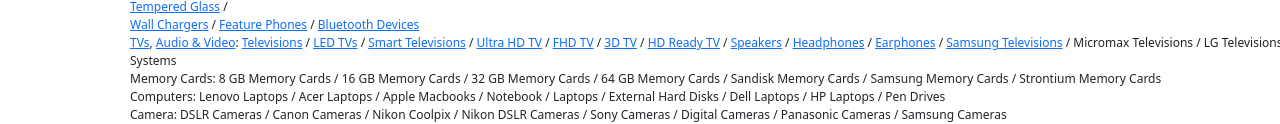
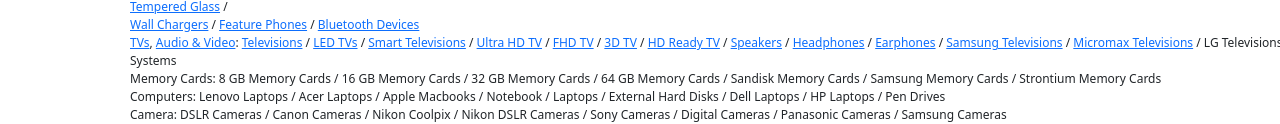
Before and after one commit to shubham-sharma-2323/Snapdeal-clone, a plain HTML site: page index.html in a window 1280 px wide. Shown: the part 4731-4855 px from the top of the page. Drawn offline with nearby package versions, Linux system fonts and the light colour scheme.

Commit message:
added some links

```diff
--- a/index.html
+++ b/index.html
@@ -261,7 +261,7 @@
 <div class="bottomest">
        <a href="#">Mobiles</a>: <a href="#">4G Mobiles</a> / <a href="#">Smartphones</a> / <a href="#">Samsung Mobiles</a> / <a href="#">Micromax Mobiles</a> / <a href="#">Lenovo Mobiles</a> / <a href="#">iPhones</a> / <a href="#">Vivo Mobiles</a> / <a href="#">Oppo Mobiles</a> / <a href="#">Intex Mobiles</a> / <a href="#">Asus Mobiles</a><br>
        <a href="#">Mobiles Accessories</a>: <a href="#">Mobile Covers</a> / <a href="#">Leather Mobile Covers</a> / <a href="#">Printed Back Covers</a> / <a href="#">10000mAh Power Banks</a> / <a href="#">Ambrane Power Banks</a> / <a href="#">Intex Power Banks</a> / <a href="#">VR Headsets</a> / <a href="#">Smart Watches</a> / <a href="#">Smart Bands</a> / <a href="#">Fitness Bands</a> / <a href="#">Tempered Glass</a> /<br> <a href="#">Wall Chargers</a> / <a href="#">Feature Phones</a> / <a href="#">Bluetooth Devices</a><br>
-       <a href="#">TVs</a>, <a href="#">Audio & Video</a>: <a href="#">Televisions</a> / <a href="#">LED TVs</a> / <a href="#">Smart Televisions</a> / <a href="#">Ultra HD TV</a> / <a href="#">FHD TV</a> / <a href="#">3D TV</a> / <a href="#">HD Ready TV</a> / <a href="#">Speakers</a> / <a href="#">Headphones</a> / <a href="#">Earphones</a> / <a href="#">Samsung Televisions</a> / Micromax Televisions / LG Televisions / Home Theatre Systems<br>
+       <a href="#">TVs</a>, <a href="#">Audio & Video</a>: <a href="#">Televisions</a> / <a href="#">LED TVs</a> / <a href="#">Smart Televisions</a> / <a href="#">Ultra HD TV</a> / <a href="#">FHD TV</a> / <a href="#">3D TV</a> / <a href="#">HD Ready TV</a> / <a href="#">Speakers</a> / <a href="#">Headphones</a> / <a href="#">Earphones</a> / <a href="#">Samsung Televisions</a> / <a href="#">Micromax Televisions</a> / LG Televisions / Home Theatre Systems<br>
 Memory Cards: 8 GB Memory Cards / 16 GB Memory Cards / 32 GB Memory Cards / 64 GB Memory Cards / Sandisk Memory Cards / Samsung Memory Cards / Strontium Memory Cards<br>
 Computers: Lenovo Laptops / Acer Laptops / Apple Macbooks / Notebook / Laptops / External Hard Disks / Dell Laptops / HP Laptops / Pen Drives<br>
 Camera: DSLR Cameras / Canon Cameras / Nikon Coolpix / Nikon DSLR Cameras / Sony Cameras / Digital Cameras / Panasonic Cameras / Samsung Cameras<br>
```
